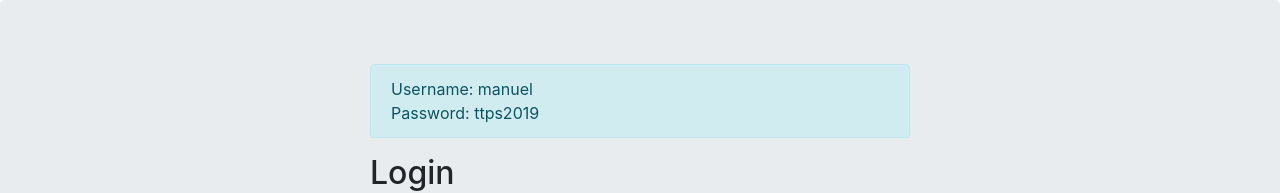
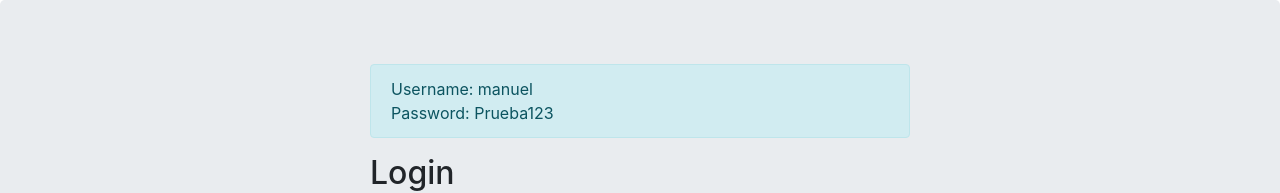
Before and after one commit to ortizman/angular-java-jwt-example, an Angular app in the folder client/angular-jwt-auth/: page /login in a window 1280 px wide. Shown: the top 193 px of the page. Built offline with nearby package versions, Linux system fonts and the light colour scheme.

Commit message:
Actualizo contrasenia de usuario

```diff
--- a/client/angular-jwt-auth/src/app/login/login.component.html
+++ b/client/angular-jwt-auth/src/app/login/login.component.html
@@ -1,6 +1,6 @@
 <div class="alert alert-info">
     Username: manuel<br />
-    Password: ttps2019
+    Password: Prueba123
 </div>
 <h2>Login</h2>
 <form [formGroup]="loginForm" (ngSubmit)="onSubmit()">
```
Also changed, not shown: 2 other files (tests, documents, lock files or other folders).
